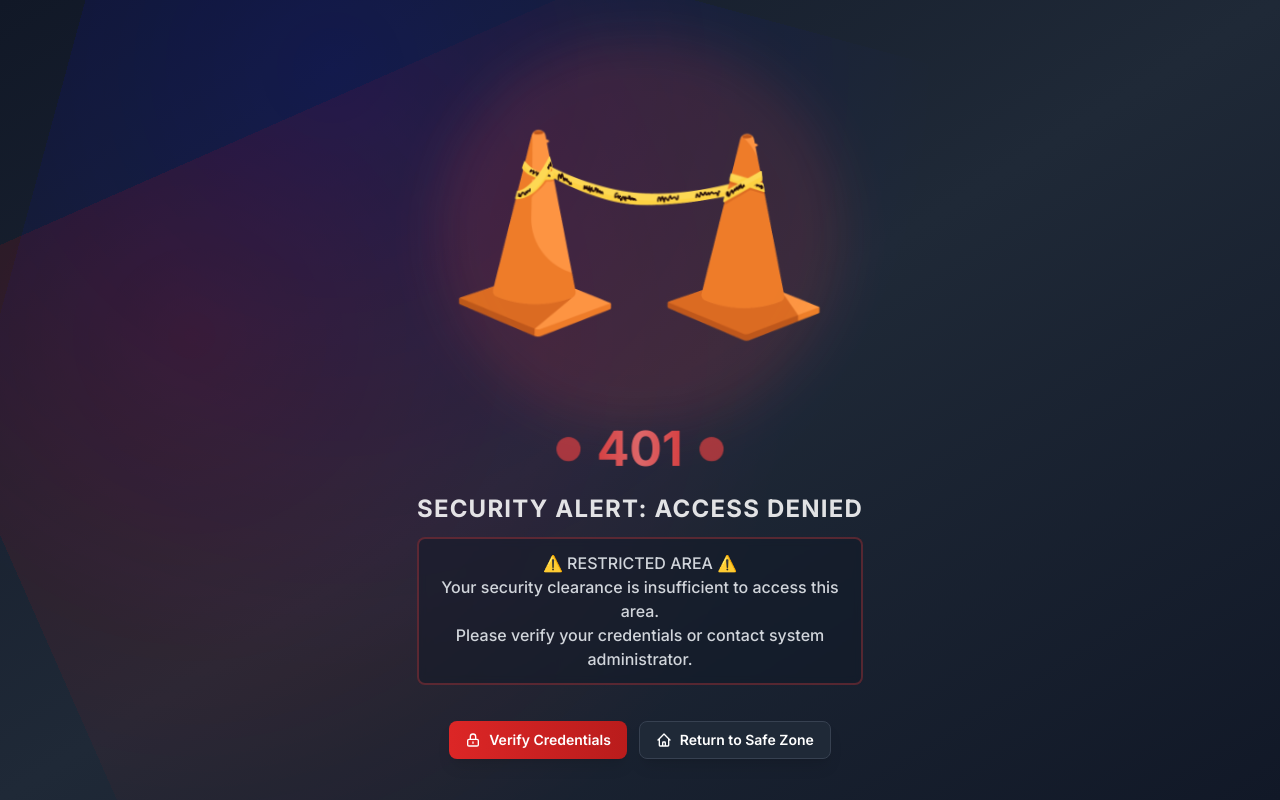
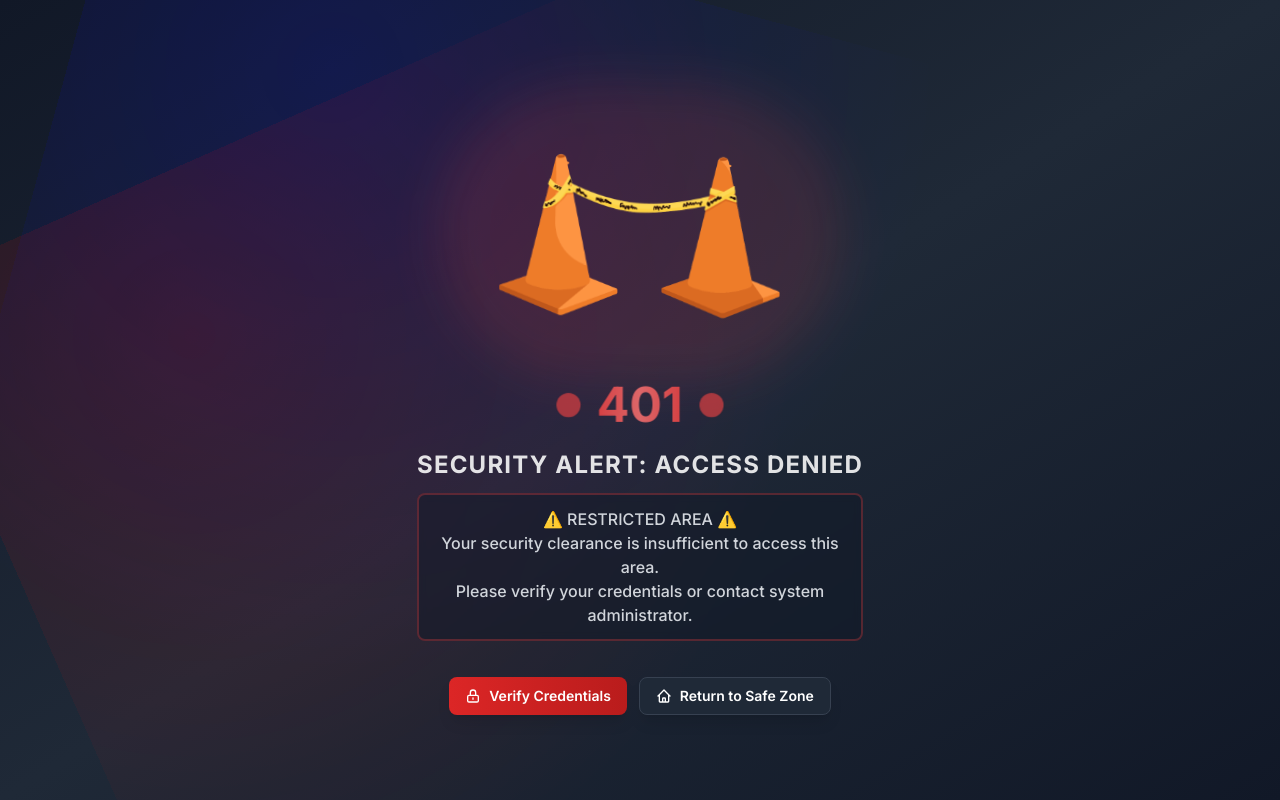
Before and after one commit to yousefsalah14/studgo, a React (Vite) app: page /unauthorized in a window 1280 px wide. Built offline with nearby package versions, Linux system fonts and the light colour scheme.

Commit message:
Update image dimensions and spacing in NotFound and UnAuthorize components for better layout consistency.

```diff
--- a/src/components/Auth/NotFound.jsx
+++ b/src/components/Auth/NotFound.jsx
@@ -110,7 +110,7 @@ export default function NotFound() {
                 repeatType: "reverse",
                 ease: "easeInOut"
               }}
-              className="w-full max-w-[280px] sm:max-w-[320px] md:max-w-[360px] h-auto object-contain mx-auto mb-6"
+              className="w-full max-w-[200px] sm:max-w-[240px] md:max-w-[280px] h-auto object-contain mx-auto mb-4"
               src="./../../../notfound.png"
               alt="Lost Astronaut"
             />
--- a/src/components/Auth/UnAuthorize.jsx
+++ b/src/components/Auth/UnAuthorize.jsx
@@ -60,7 +60,7 @@ function UnAuthorize() {
                 className="absolute inset-0 blur-xl bg-red-500/20 rounded-full"
               />
               <img
-                className="w-full max-w-[280px] sm:max-w-[320px] md:max-w-[360px] h-auto object-contain mx-auto mb-6"
+                className="w-full max-w-[200px] sm:max-w-[240px] md:max-w-[280px] h-auto object-contain mx-auto mb-4"
                 src="./../../../unAuth.png"
                 alt="Unauthorized Access"
               />
```
